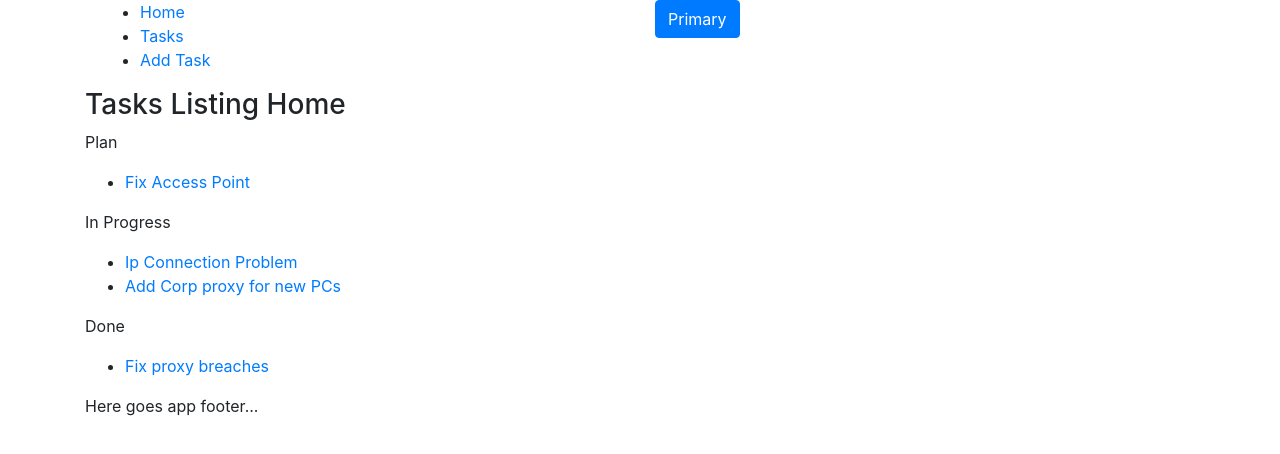
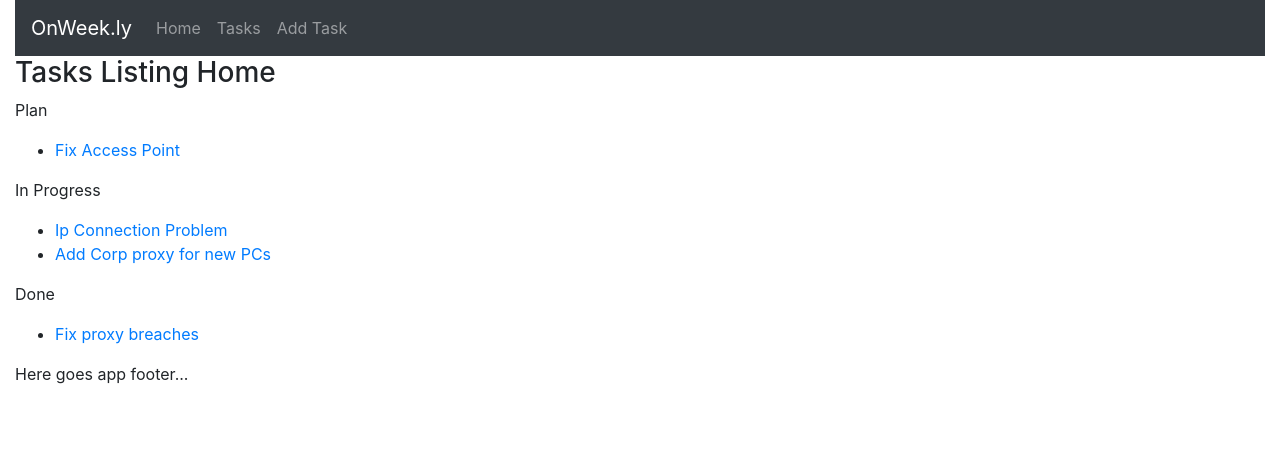
Before and after one commit to grglucastr/onweek.ly, a React (Create React App) app: page / in a window 1280 px wide. Shown: the top 454 px of the page. Built offline with nearby package versions, Linux system fonts and the light colour scheme.

Commit message:
Add AppHeader some styling with bootstrap

```diff
--- a/public/index.html
+++ b/public/index.html
@@ -1,12 +1,10 @@
 <!DOCTYPE html>
 <html lang="en">
+
 <head>
 	<meta charset="utf-8" />
 	<link rel="shortcut icon" href="%PUBLIC_URL%/favicon.ico" />
-    <meta
-      name="viewport"
-      content="width=device-width, initial-scale=1, shrink-to-fit=no"
-    />
+	<meta name="viewport" content="width=device-width, initial-scale=1, shrink-to-fit=no" />
 	<meta name="theme-color" content="#000000" />
 	<!--
       manifest.json provides metadata used when your web app is installed on a
@@ -22,14 +20,16 @@
       work correctly both with client-side routing and a non-root public URL.
       Learn how to configure a non-root public URL by running `npm run build`.
     -->
-    <title>React App</title>
+	<title>OnWeek.ly</title>
 	<style>
-      html, body{
+		html,
+		body {
 			margin: 0;
 			padding: 0;
 		}
 	</style>
 </head>
+
 <body>
 	<noscript>You need to enable JavaScript to run this app.</noscript>
 	<div id="root"></div>
@@ -44,4 +44,5 @@
       To create a production bundle, use `npm run build` or `yarn build`.
     -->
 </body>
+
 </html>
--- a/src/components/Base.css
+++ b/src/Base.css
@@ -11,6 +11,11 @@
   color: #000;
 }
 
+a:hover {
+  text-transform: none !important;
+  font-style: none;
+}
+
 .task-status-link {
   display: inline-block;
   margin-left: 5px;
--- a/src/components/App.js
+++ b/src/components/App.js
@@ -61,7 +61,7 @@ class App extends Component {
   render() {
     return (
       <Router>
-        <Container>
+        <Container fluid={true}>
           <Row>
             <Col>
               <AppHeader />
--- a/src/components/AppHeader.js
+++ b/src/components/AppHeader.js
@@ -1,33 +1,29 @@
 import React from "react";
-import { Link } from "react-router-dom";
+import { Link, Redirect } from "react-router-dom";
 
-import Container from "react-bootstrap/Container";
-import Row from "react-bootstrap/Row";
-import Col from "react-bootstrap/Col";
-import Button from "react-bootstrap/Button";
+import Nav from "react-bootstrap/Nav";
+import Navbar from "react-bootstrap/Navbar";
 
 function AppHeader(props) {
   return (
-    <Container>
-      <Row>
-        <Col>
-          <ul>
-            <li>
-              <Link to="/">Home</Link>
-            </li>
-            <li>
-              <Link to="/tasks/">Tasks</Link>
-            </li>
-            <li>
-              <Link to="/add-tasks/">Add Task</Link>
-            </li>
-          </ul>
-        </Col>
-        <Col>
-          <Button variant="primary">Primary</Button>
-        </Col>
-      </Row>
-    </Container>
+    <>
+      <Navbar bg="dark" variant="dark">
+        <Navbar.Brand>OnWeek.ly</Navbar.Brand>
+        <Nav className="mr-auto">
+          <Link to="/">
+            <Nav.Link as="span">Home</Nav.Link>
+          </Link>
+
+          <Link to="/tasks">
+            <Nav.Link as="span">Tasks</Nav.Link>
+          </Link>
+
+          <Link to="/add-tasks">
+            <Nav.Link as="span">Add Task</Nav.Link>
+          </Link>
+        </Nav>
+      </Navbar>
+    </>
   );
 }
 
--- a/src/components/TaskDetail.js
+++ b/src/components/TaskDetail.js
@@ -3,8 +3,6 @@ import { connect } from "react-redux";
 import { Link, Redirect } from "react-router-dom";
 
 import { deleteTask } from "../actions/tasks";
-
-import "./Base.css";
 
 class TaskDetail extends React.Component {
   state = {
--- a/src/components/TaskForm.js
+++ b/src/components/TaskForm.js
@@ -2,7 +2,6 @@ import React from "react";
 import { Link, Redirect } from "react-router-dom";
 import { connect } from "react-redux";
 import { addTask, editTask } from "../actions/tasks";
-import "./Base.css";
 
 class AddTask extends React.Component {
   state = {
--- a/src/index.js
+++ b/src/index.js
@@ -8,6 +8,7 @@ import App from "./components/App";
 import taskReducer from "./reducers/tasks";
 
 import "bootstrap/dist/css/bootstrap.css";
+import "./Base.css";
 
 const store = createStore(taskReducer);
 
```
Lines whose indentation alone changed are shown as unchanged.
